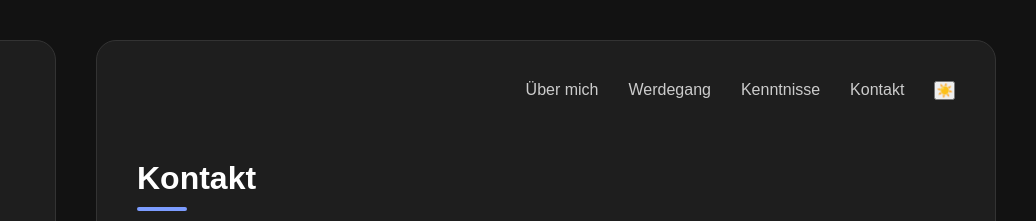
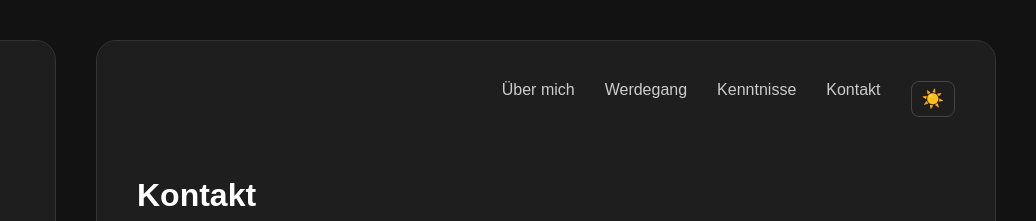
Before and after one commit to erdiq/portfolio-page, a plain HTML site: page contact.html in a window 1280 px wide. Shown: the top 221 px of the page, 244-1280 px from the left. Drawn offline with nearby package versions, Linux system fonts and the light colour scheme.

Commit message:
Dark- und Light-Mode Styles auf allen Seiten verknüpft
Removed comments for general and specific contact design styles and added theme.css.

```diff
--- a/contact.html
+++ b/contact.html
@@ -7,11 +7,9 @@
 
     <title>Erdi Qosi | Kontakt</title>
 
-    <!-- Allgemeines Design -->
     <link rel="stylesheet" href="style.css">
-
-    <!-- Spezielles Design für Kontakt -->
     <link rel="stylesheet" href="contact.css">
+    <link rel="stylesheet" href="theme.css">
 
     <!-- Leaflet CSS -->
 <link
```
